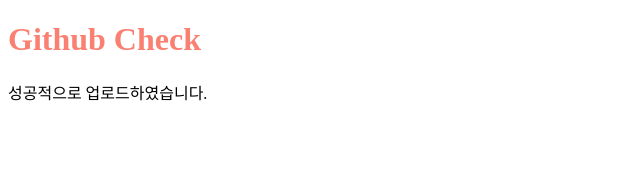
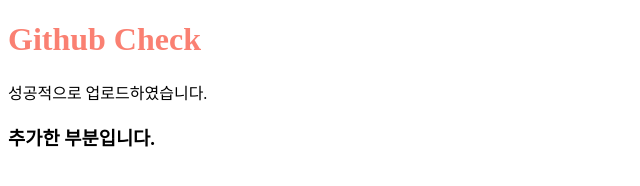
Before and after one commit to Hwiwon-source/first-project, a plain HTML site: page index.html in a window 1280 px wide. Shown: the whole page, without its empty margins (0-640 px from the left). Drawn offline with Linux system fonts and the light colour scheme.

Commit message:
second commit

```diff
--- a/index.html
+++ b/index.html
@@ -9,5 +9,9 @@
   <body>
     <h1>Github Check</h1>
     <p>성공적으로 업로드하였습니다.</p>
+
+    <!-- 2024-08-10 추가부분 -->
+
+    <h3>추가한 부분입니다.</h3>
   </body>
 </html>
```
